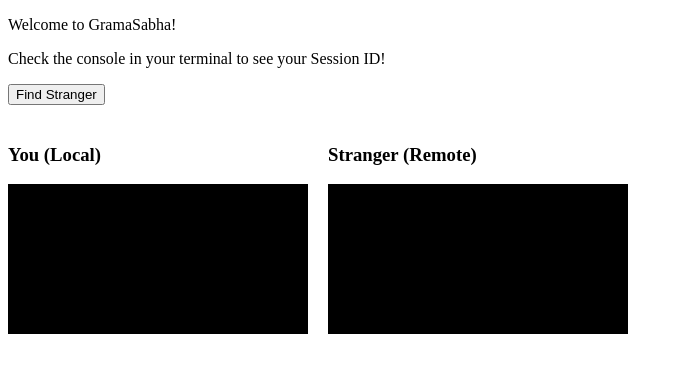
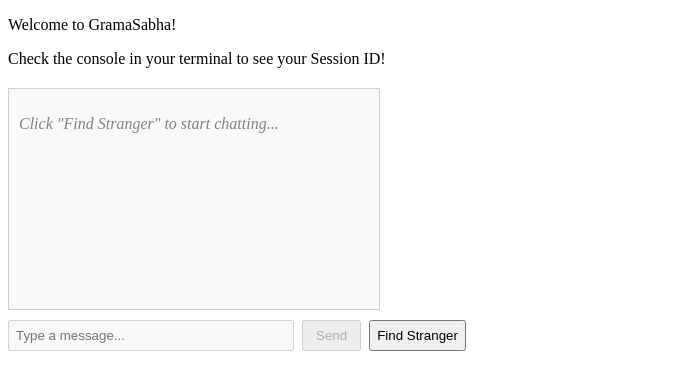
Before and after one commit to abhinandnm/gramasabha, a Flask app: page / in a window 1280 px wide. Shown: the top 390 px of the page, without its empty margins (0-683 px from the left). Run offline with Flask 3, Linux system fonts and the light colour scheme; some libraries are stand-ins or nearby versions.

Commit message:
dd real-time stranger text chat and skip lifecycle - Implement room-based message broadcasting in Flask-SocketIO (include_self=False) - Add user_rooms dictionary tracking to manage active pairs and clean up on disconnect - Implement bidirectional client-side messaging with 'You' vs 'Stranger' perspective - Add dynamic 'Skip Stranger' button with queue re-entry and partner disconnect notification

```diff
--- a/app/static/js/main.js
+++ b/app/static/js/main.js
@@ -1,28 +1,111 @@
 const socket = io();
 const findBtn = document.getElementById("findstranger");
 const localVideo = document.getElementById("localVideo");
+const remoteVideo = document.getElementById("remoteVideo");
+const chatBox = document.getElementById("chatBox");
+const messageInput = document.getElementById("messageInput");
+const sendBtn = document.getElementById("sendBtn");
+const skipBtn = document.getElementById("skipBtn");
+
+
+
+let peerConnection = null;
+let currentRoom = null;
+
+// Free Google STUN server (finds public IP address)
+const rtcConfig = {
+    iceServers: [{ urls: "stun:stun.l.google.com:19302" }]
+};
 
 let localStream = null;
 
 // 1. Camera & Mic stream
-async function startCamera() { //This function will do something that may take time
-    try {
-        localStream = await navigator.mediaDevices.getUserMedia({ video: true, audio: true });//await - wait until its finished
-        localVideo.srcObject = localStream;
-    } catch (err) {
-        console.error("Error accessing camera/mic:", err);
-    }
-}
+// async function startCamera() { //This function will do something that may take time
+//     try {
+//         localStream = await navigator.mediaDevices.getUserMedia({ video: true, audio: true });//await - wait until its finished
+//         localVideo.srcObject = localStream;
+//     } catch (err) {
+//         console.error("Error accessing camera/mic:", err);
+//     }
+// }
 
 // 2. Start camera on page load
-startCamera();
+// startCamera();
+
+
 
 // 3. Socket events
 findBtn.addEventListener("click", () => {
     console.log("finding stranger");
     socket.emit("join_queue");
 });
+skipBtn.addEventListener("click", () => {
+    if (currentRoom) {
+        // 1. Tell server you're leaving this room
+        socket.emit("leave_chat", { room: currentRoom });
 
-socket.on("match found", () => {
-    alert("We found a stranger! Get ready!");
+        chatBox.innerHTML += `<p style="color: gray; font-style: italic;">You left the chat.</p>`;
+        chatBox.scrollTop = chatBox.scrollHeight;
+
+        // 3. Reset state & immediately search for a new match!
+        currentRoom = null;
+        messageInput.disabled = true;
+        sendBtn.disabled = true;
+        skipBtn.style.display = "none";
+        findBtn.style.display = "inline-block";
+        findBtn.disabled = true;
+        findBtn.innerText = "Searching...";
+
+        socket.emit("join_queue"); // Automatically find next stranger!
+    }
 });
+
+socket.on("match found", (data) => {
+    console.log("Matched in room:", data.room);
+    currentRoom = data.room; // <--stores the room name!
+    findBtn.style.display = "none";
+    skipBtn.style.display = "inline-block";
+    skipBtn.disabled = false;
+    chatBox.innerHTML += `<p style="color: green; font-weight: bold;">Connected to a stranger! Say hello!</p>`;
+    messageInput.disabled = false;
+    sendBtn.disabled = false;
+    messageInput.focus();
+});
+
+
+// 5. Function to Send Message (JavaScript -> Python)
+function sendMessage() {
+    const msg = messageInput.value.trim();//removed accidentall spaces
+    if (msg && currentRoom) {
+        // Send to Flask backend
+        socket.emit("send_message", { room: currentRoom, message: msg });
+        // Show on YOUR screen as "You"
+        chatBox.innerHTML += `<p><strong>You:</strong> ${msg}</p>`;
+        chatBox.scrollTop = chatBox.scrollHeight;
+        messageInput.value = ""; // Clear input box
+    }
+}
+// Send on button click or 'Enter' key press
+sendBtn.addEventListener("click", sendMessage);
+messageInput.addEventListener("keypress", (e) => {
+    if (e.key === "Enter") sendMessage();
+});
+// 6. When stranger sends a message (Python -> JavaScript)
+socket.on("receive_message", (data) => {
+    chatBox.innerHTML += `<p style="color: #0044cc;"><strong>Stranger:</strong> ${data.message}</p>`;
+    chatBox.scrollTop = chatBox.scrollHeight;
+});
+socket.on("stranger_disconnected", () => {
+    chatBox.innerHTML += `<p style="color: red; font-weight: bold;">Stranger has disconnected.</p>`;
+    chatBox.scrollTop = chatBox.scrollHeight;
+
+    // Reset UI & state
+    currentRoom = null;
+    messageInput.disabled = true;
+    sendBtn.disabled = true;
+    skipBtn.disabled = true;
+    skipBtn.style.display = "none";
+    findBtn.style.display = "inline-block";
+    findBtn.disabled = false;
+    findBtn.innerText = "Find Stranger";
+});
--- a/app/templates/index.html
+++ b/app/templates/index.html
@@ -10,16 +10,23 @@
 <body>
     <p>Welcome to GramaSabha!</p>
     <p>Check the console in your terminal to see your Session ID!</p>
-    <button id='findstranger'>Find Stranger </button>
-    <div style="display: flex; gap: 20px; margin-top: 20px;">
-        <div>
-            <h3>You (Local)</h3>
-            <video id="localVideo" autoplay playsinline muted width="300"
-                style="background: black;"></video><!--muted to avoid screetching during dev-->
+
+
+
+    <!-- Chat Section -->
+    <div style="margin-top: 20px;">
+        <div id="chatBox"
+            style="width: 350px; height: 200px; border: 1px solid #ccc; overflow-y: auto; padding: 10px; background: #f9f9f9; margin-bottom: 10px;">
+            <p style="color: gray; font-style: italic;">Click "Find Stranger" to start chatting...</p>
         </div>
-        <div>
-            <h3>Stranger (Remote)</h3>
-            <video id="remoteVideo" autoplay playsinline width="300" style="background: black;"></video>
+
+        <div style="display: flex; gap: 8px;">
+            <input type="text" id="messageInput" placeholder="Type a message..." style="width: 270px; padding: 6px;"
+                disabled>
+            <button id="sendBtn" style="padding: 6px 12px;" disabled>Send</button>
+            <button id='findstranger'>Find Stranger</button>
+            <button id='skipBtn' style="display: none;">Skip Stranger</button>
+
         </div>
     </div>
 
```
Also changed, not shown: app/events.py (+33 -3 lines).
